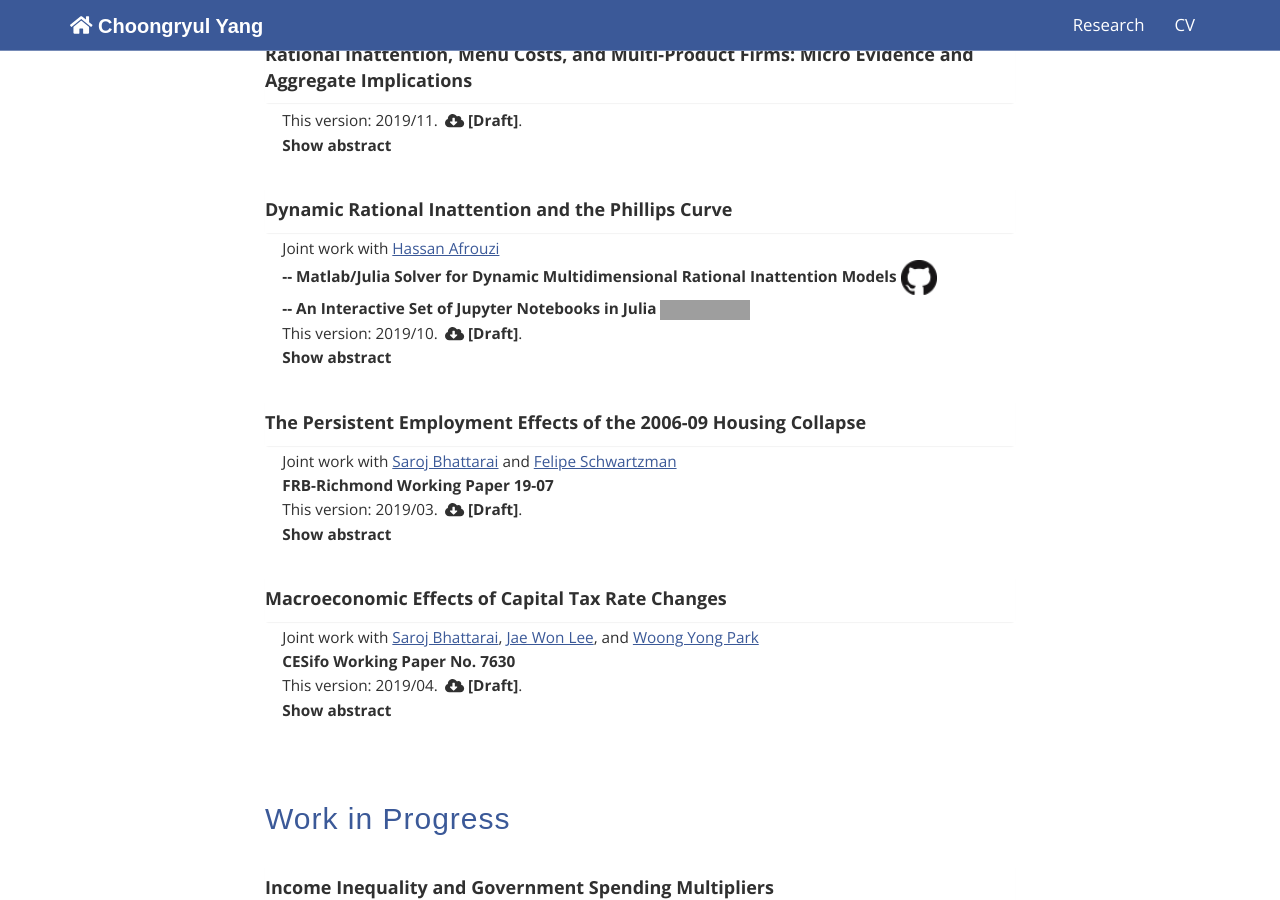
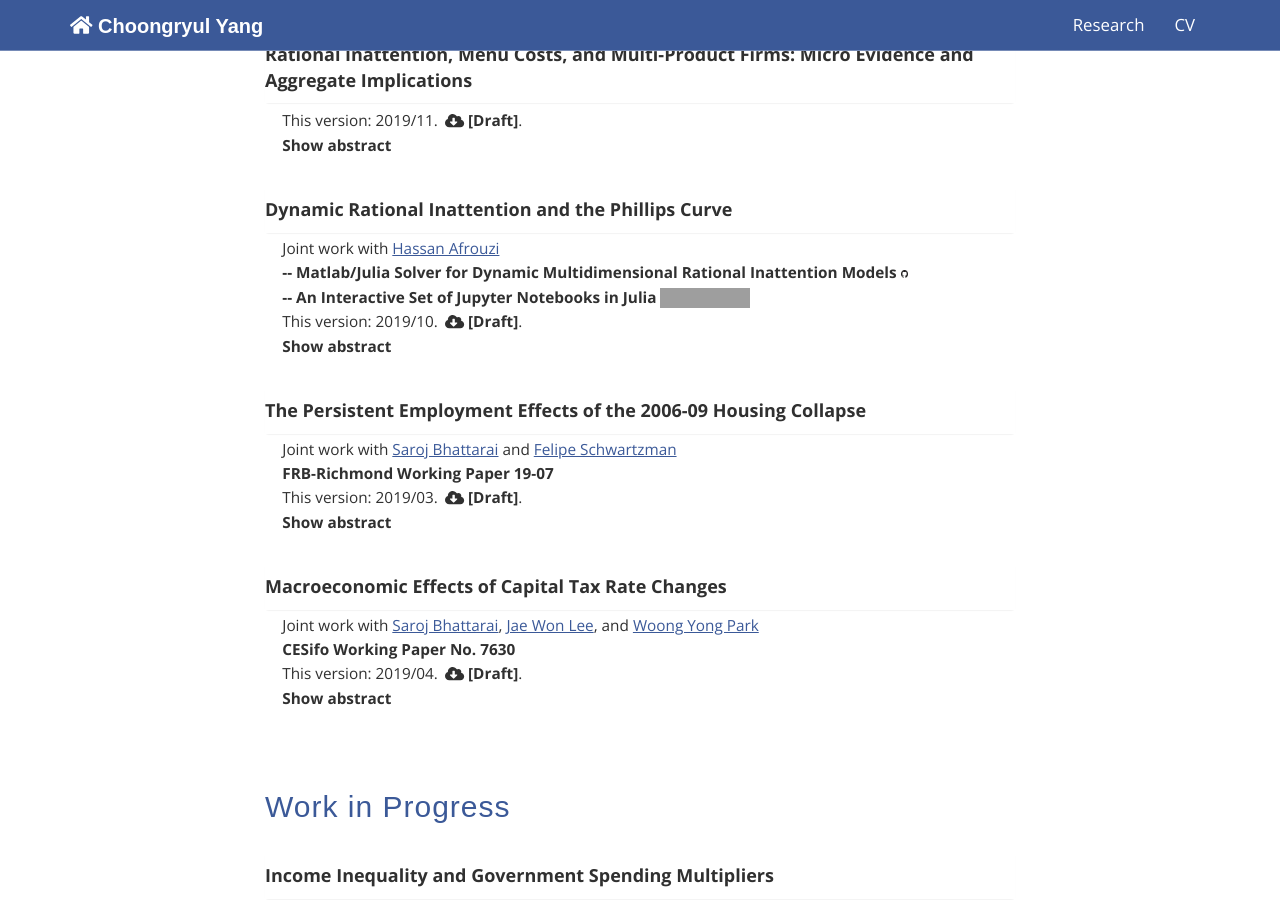
Before and after one commit to choongryulyang/choongryulyang.github.io, a Jekyll site: the page built from index.html, in a window 1280 px wide and 900 px high, scrolled down 991 px. Built offline with Jekyll 4.4.1, drawn with Linux system fonts in a browser that asks for light colours; grey boxes are pictures that could not be loaded.

Commit message:
Update index.html

```diff
--- a/index.html
+++ b/index.html
@@ -161,7 +161,7 @@
 						<p style="margin-bottom:0px; font-size: 11.5pt">
 						<b>-- Matlab/Julia Solver for Dynamic Multidimensional Rational Inattention Models</b>
 						<a href="https://github.com/choongryulyang/dynamic_multivariate_RI", target="_blank">
-							<img src="files/GitHub-Mark-32px.png" title="Solver in Github" alt="Dynamic RI Solver" style="width: 5%"></a>
+							<img src="files/GitHub-Mark-32px.png" title="Solver in Github" alt="Dynamic RI Solver" style="width: 1%"></a>
 						</p>
 
 						<p style="margin-bottom:0px; font-size: 11.5pt">
```
